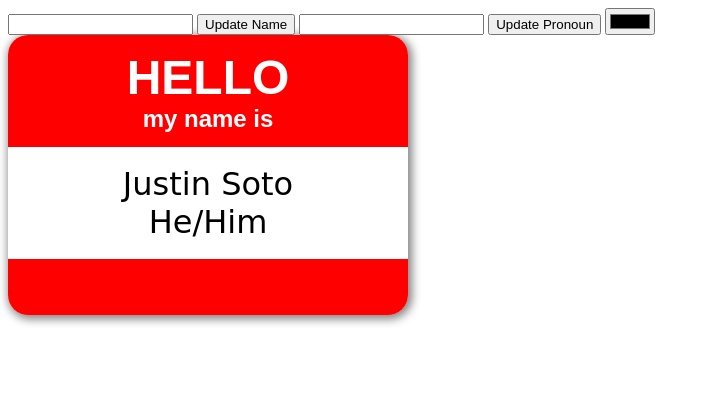
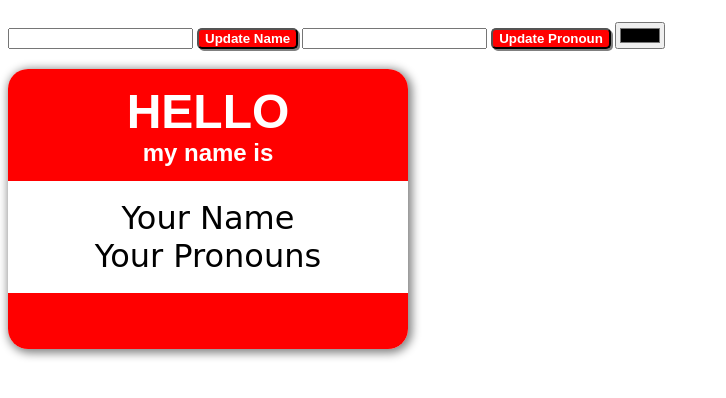
Before and after one commit to justin-w-soto/Lab02-nametag, a plain HTML site: page index.html in a window 1280 px wide. Shown: the whole page, without its empty margins (0-726 px from the left). Drawn offline with Linux system fonts and the light colour scheme.

Commit message:
styled buttons

```diff
--- a/index.html
+++ b/index.html
@@ -23,8 +23,8 @@
                 <h2>my name is</h2>
         </section>
         <section class="middle">
-                <span id= "middle-section">Justin Soto</span>
-                <span id="pronouns">He/Him</span>
+                <span id= "middle-section">Your Name</span>
+                <span id="pronouns">Your Pronouns</span>
             </section>
         <section class="bottom" id="bottom-section">
              </section>
--- a/style.css
+++ b/style.css
@@ -49,3 +49,14 @@ main {
 
 
 }
+
+button {
+    background-color: red;
+    color:white;
+    font-weight: bold;
+    border-radius: 5px;
+    box-shadow: 2px 2px gray;
+    margin-top: 20px;
+    margin-bottom: 20px;
+
+}
```
